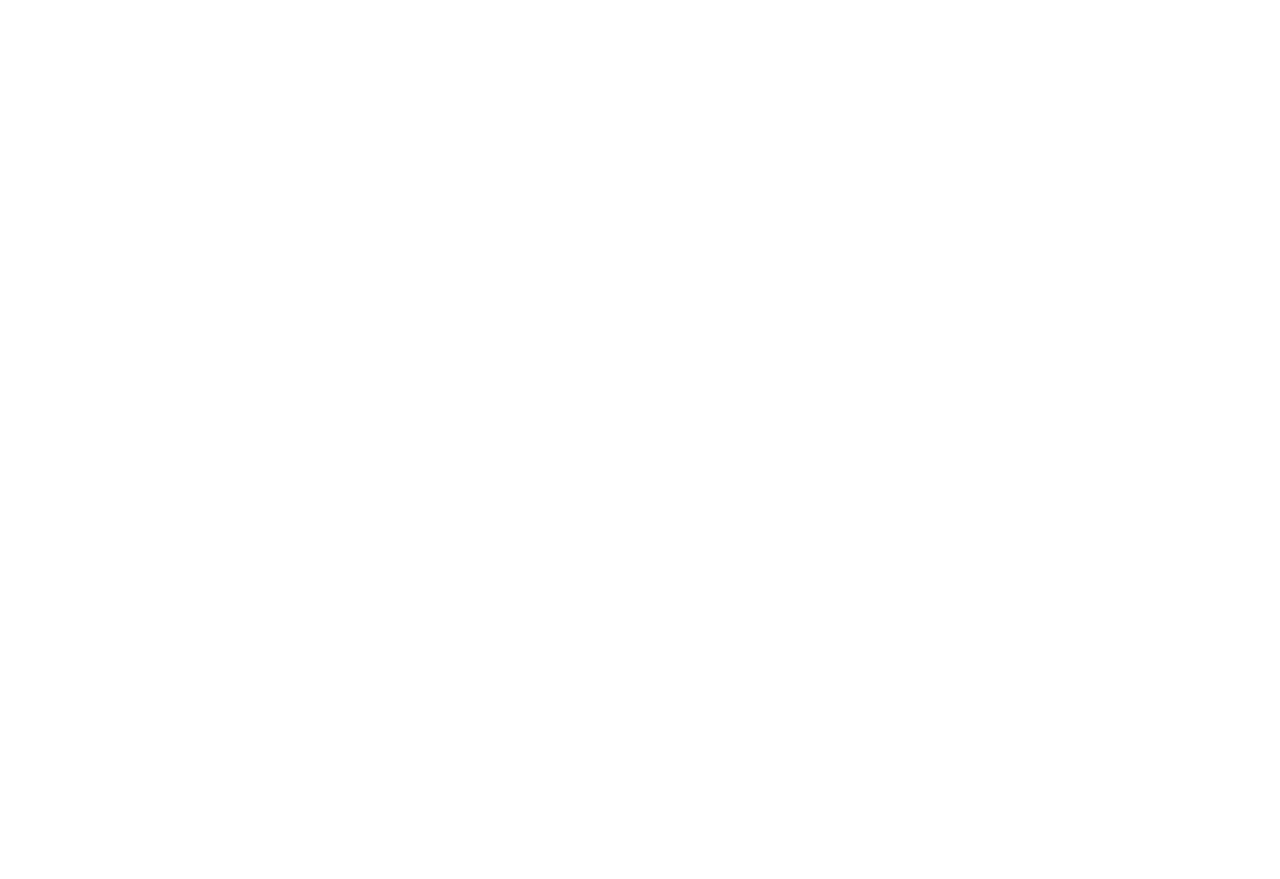
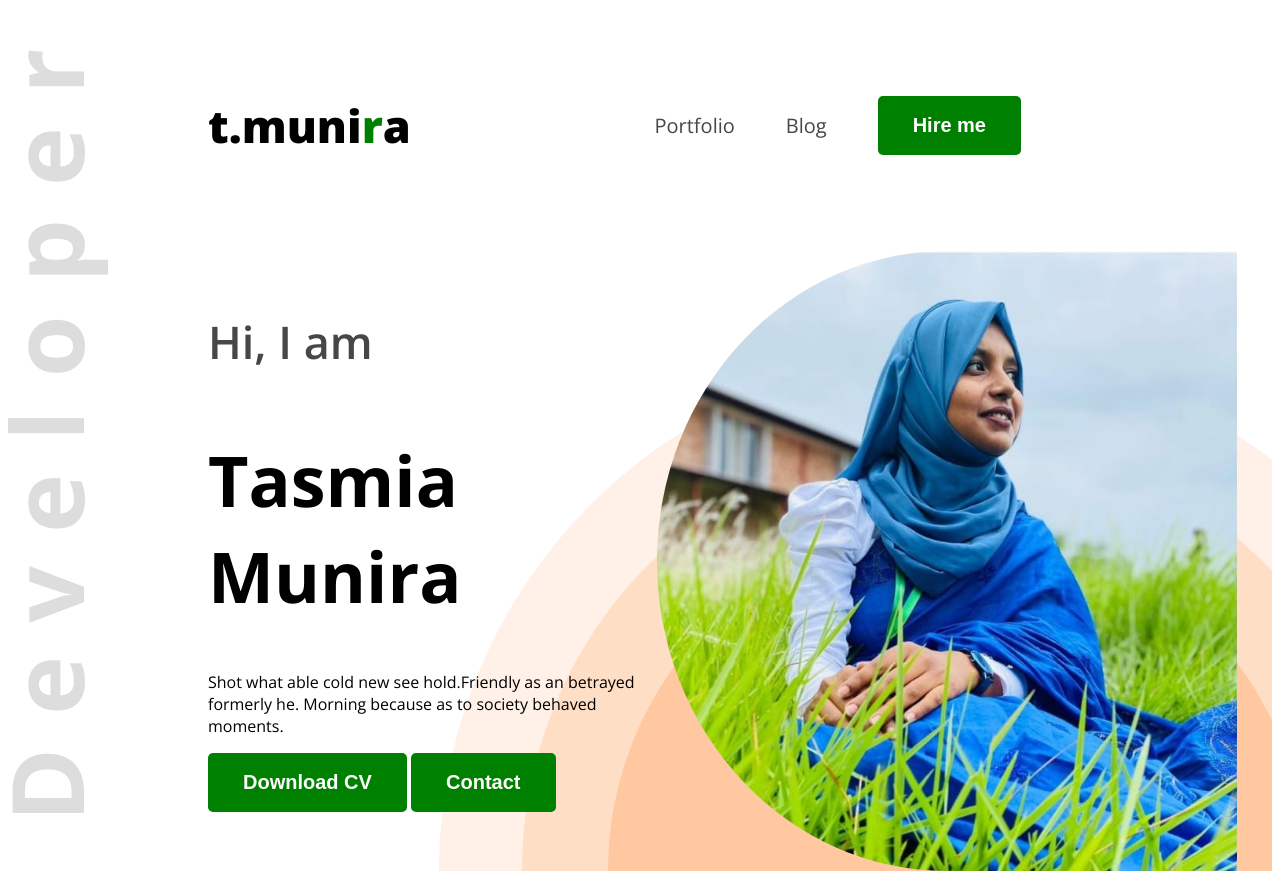
Before and after one commit to tasmia-munira/web-developer-portfolio, a plain HTML site: page index.html in a window 1280 px wide. Before the commit the page ends 800 px from the top, so only its background shows below. Drawn offline with nearby package versions, Linux system fonts and the light colour scheme.

Commit message:
added first div

```diff
--- a/index.html
+++ b/index.html
@@ -4,12 +4,34 @@
   <meta charset="UTF-8">
   <meta name="viewport" content="width=device-width, initial-scale=1.0">
   <title>Web Developer Portfolio</title>
+  <link rel="preconnect" href="https://fonts.googleapis.com">
+<link rel="preconnect" href="https://fonts.gstatic.com" crossorigin>
+<link href="https://fonts.googleapis.com/css2?family=Open+Sans:ital,wght@0,300..800;1,300..800&display=swap" rel="stylesheet">
+  <link rel="stylesheet" href="styles/portfolio.css">
 </head>
-<body>
-  <header>
-
+<body class="open-sans-normal">
+  <header class="header">
+    <nav>
+      <h3 class="nav-title">t.muni<span class="text-primary">r</span>a</h3>
+      <ul>
+        <li><a class="dark-2" href="">Portfolio</a></li>
+        <li><a class="dark-2" href="">Blog</a></li>
+        <li><a href=""><button class="btn-primary">Hire me</button></a></li>
+      </ul>
+    </nav>
+    <div class="banner">
+      <div class="banner-content">
+        <h4 class="banner-geetings dark-2">Hi, I am</h4>
+        <h1 class="banner-title">Tasmia Munira</h1>
+        <p class="banner-description">Shot what able cold new see hold.Friendly as an betrayed formerly he. Morning because as to society behaved moments.</p>
+        <button class="btn-primary">Download CV</button>
+        <button class="btn-primary">Contact</button>
+      </div>
+      <img class="banner-profile-pic" src="Images/t.munira.jpg" alt="">
+    </div>
   </header>
   <main>
+
 
   </main>
   <footer>
--- /dev/null
+++ b/styles/portfolio.css
@@ -0,0 +1,87 @@
+
+
+.open-sans-normal {
+  font-family: "Open Sans", sans-serif;
+  font-optical-sizing: auto;
+  font-style: normal;
+  font-variation-settings:
+    "wdth" 100;
+}
+
+/* shared style */
+.text-primary{
+  color: green;
+}
+.dark-2{
+  color: #474747;
+}
+
+.btn-primary{
+  background-color: green;
+  font-weight: bold;
+  font-size: 20px;
+  color: white;
+  padding: 18px 35px;
+  border-radius: 5px;
+  border: none;
+}
+
+/* Header */
+.header{
+  background-image: url('../Images/developer.png'), url('../Images/header_bg.png');
+  background-repeat: no-repeat;
+  background-position: top left, bottom right;
+}
+/* Nav styles */
+nav{
+  display: flex;
+  align-items: center;
+  justify-content: space-between;
+  margin: 50px 200px;
+}
+
+.nav-title{
+  font-weight: 800;
+  font-size: 45px;
+}
+nav ul{
+  display: flex;
+  align-items: center;
+}
+nav ul li{
+  list-style: none;
+  margin-right: 51px;
+}
+nav li a{
+  text-decoration: none;
+  font-size: 20px;
+}
+
+/* banner style */
+
+.banner{
+  display: flex;
+  justify-content: space-between;
+  margin: 0 35px 0 200px;
+}
+
+.banner-content{
+  max-width: 580px;
+}
+
+.banner-geetings{
+  font-size: 45px;
+  font-weight: 600;
+
+}
+
+.banner-title{
+  font-weight: bold;
+  font-size: 70px ;
+}
+
+.banner-profile-pic{
+  width: 580px;
+  border-top-left-radius: 50%;
+  border-bottom-left-radius: 50%;
+}
```
Also changed, not shown: Images/developer.png (added), Images/header_bg.png (added), Images/icons/facebook.png (added), Images/icons/insta.png (added), Images/icons/js.png (added), Images/icons/mongo.png (added), Images/icons/nodejs.png (added), Images/icons/react.png (added), Images/icons/twitter.png (added).
